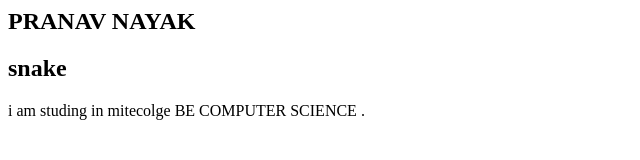
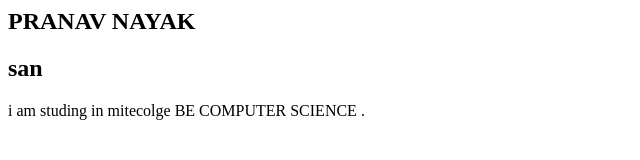
Before and after one commit to pranavnayak21-hacker/Pranav-nayak, a plain HTML site: page Assignment/one.html in a window 1280 px wide. Shown: the full height of the page, 0-640 px from the left. Drawn offline with Linux system fonts and the light colour scheme.

Commit message:
Update one.html

```diff
--- a/Assignment/one.html
+++ b/Assignment/one.html
@@ -2,7 +2,7 @@
 <body>
 
 <h2 title="I'm a header"> PRANAV NAYAK </h2>
-<h2 title="I'm a header"> snake </h2>
+<h2 title="I'm a header"> san </h2>
 
 <p title="I'm a tooltip">i am studing in mitecolge BE COMPUTER SCIENCE .</p>
  <a href="https://github.com/pranavnayak21-hacker/Pranav-nayak"
```
